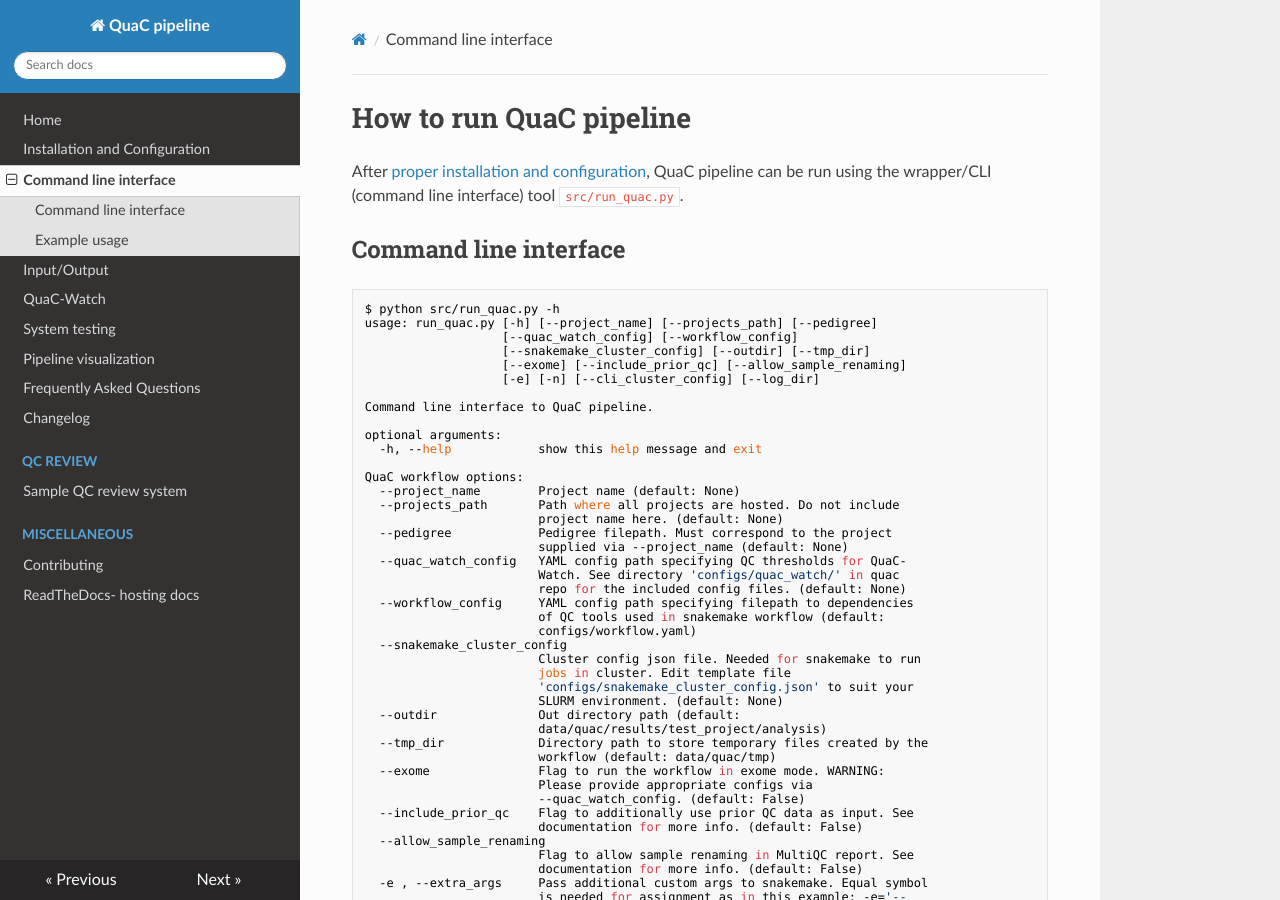
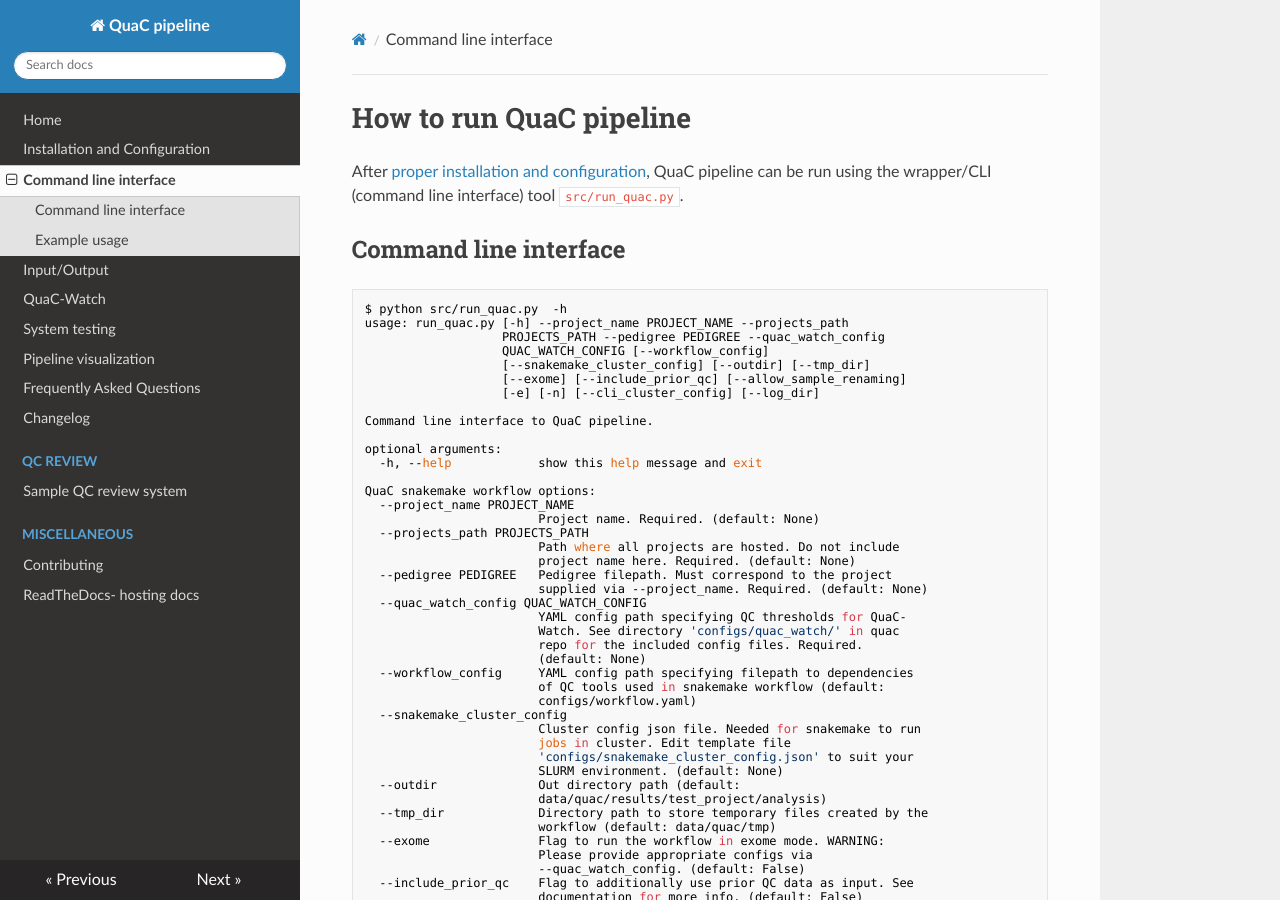
Before and after one commit to uab-cgds-worthey/quac, an MkDocs documentation site: the page built from docs/quac_cli.md, in a window 1280 px wide and 900 px high. Built offline with MkDocs 1.6.1, drawn with Linux system fonts in a browser that asks for light colours; nearby versions of some CDN libraries.

Commit message:
updates CLI help message

````diff
--- a/docs/quac_cli.md
+++ b/docs/quac_cli.md
@@ -6,9 +6,10 @@ wrapper/CLI (command line interface) tool `src/run_quac.py`.
 ## Command line interface
 
 ```sh
-$ python src/run_quac.py -h
-usage: run_quac.py [-h] [--project_name] [--projects_path] [--pedigree]
-                   [--quac_watch_config] [--workflow_config]
+$ python src/run_quac.py  -h
+usage: run_quac.py [-h] --project_name PROJECT_NAME --projects_path
+                   PROJECTS_PATH --pedigree PEDIGREE --quac_watch_config
+                   QUAC_WATCH_CONFIG [--workflow_config]
                    [--snakemake_cluster_config] [--outdir] [--tmp_dir]
                    [--exome] [--include_prior_qc] [--allow_sample_renaming]
                    [-e] [-n] [--cli_cluster_config] [--log_dir]
@@ -18,15 +19,19 @@ Command line interface to QuaC pipeline.
 optional arguments:
   -h, --help            show this help message and exit
 
-QuaC workflow options:
-  --project_name        Project name (default: None)
-  --projects_path       Path where all projects are hosted. Do not include
-                        project name here. (default: None)
-  --pedigree            Pedigree filepath. Must correspond to the project
-                        supplied via --project_name (default: None)
-  --quac_watch_config   YAML config path specifying QC thresholds for QuaC-
+QuaC snakemake workflow options:
+  --project_name PROJECT_NAME
+                        Project name. Required. (default: None)
+  --projects_path PROJECTS_PATH
+                        Path where all projects are hosted. Do not include
+                        project name here. Required. (default: None)
+  --pedigree PEDIGREE   Pedigree filepath. Must correspond to the project
+                        supplied via --project_name. Required. (default: None)
+  --quac_watch_config QUAC_WATCH_CONFIG
+                        YAML config path specifying QC thresholds for QuaC-
                         Watch. See directory 'configs/quac_watch/' in quac
-                        repo for the included config files. (default: None)
+                        repo for the included config files. Required.
+                        (default: None)
   --workflow_config     YAML config path specifying filepath to dependencies
                         of QC tools used in snakemake workflow (default:
                         configs/workflow.yaml)
````
